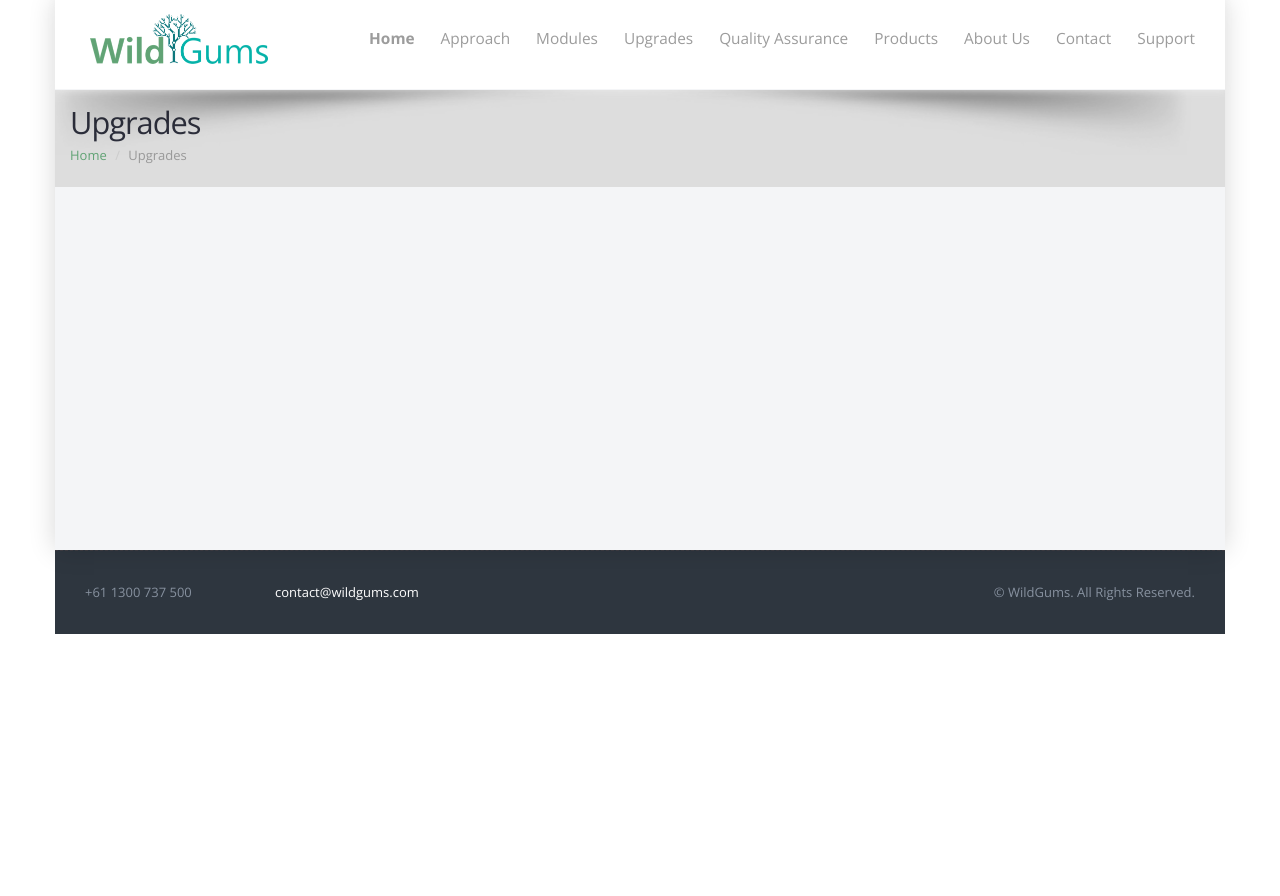
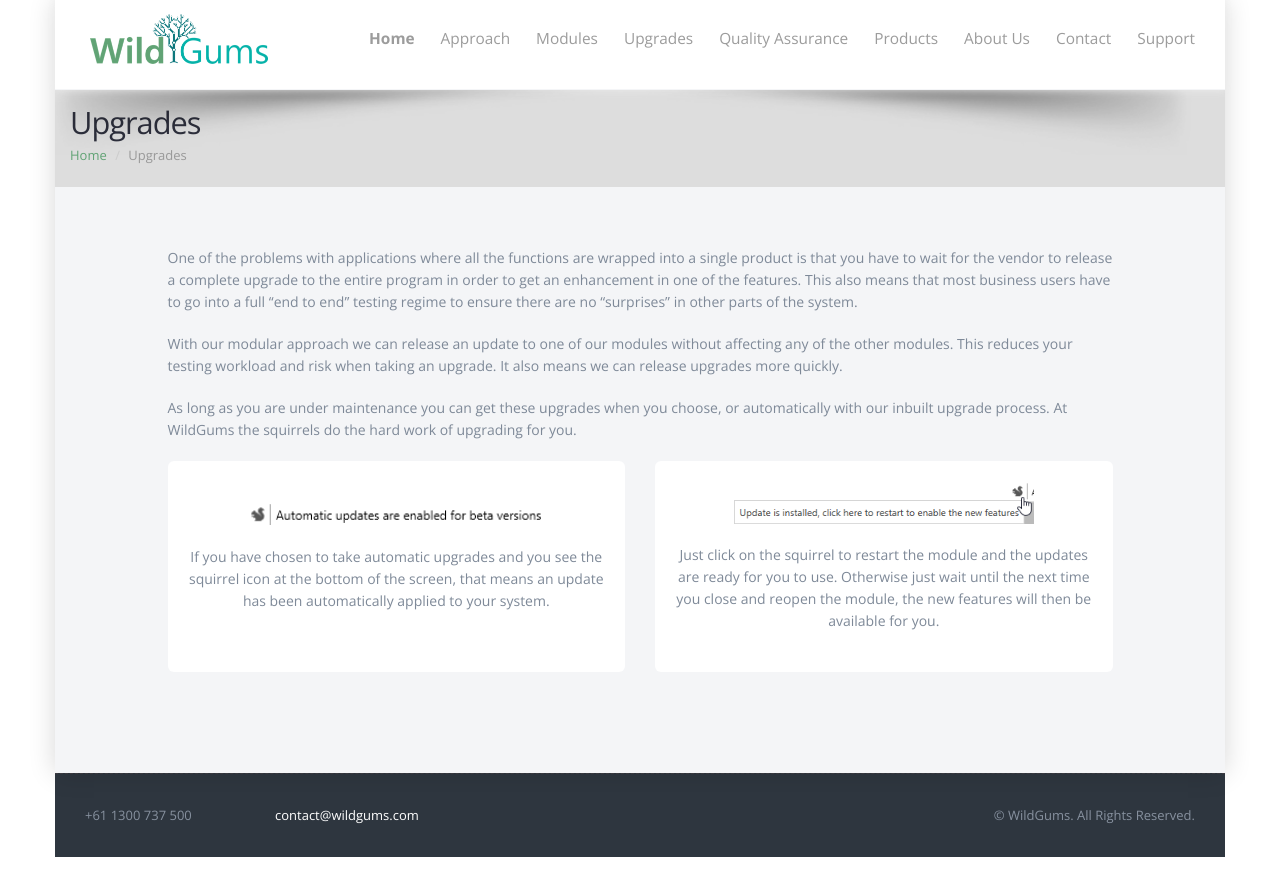
Before and after one commit to Orcomp/Old_Web.WildGums, a Jekyll site: the page built from 03-Upgrades.html, in a window 1280 px wide. Shown: the top 896 px of the page. Built offline with Jekyll 4.4.1, drawn with Linux system fonts in a browser that asks for light colours.

Commit message:
INFRA-71 Removes redundant code from Upgrades page

```diff
--- a/03-Upgrades.html
+++ b/03-Upgrades.html
@@ -15,5 +15,29 @@
     </div>
 </header>
 <section class="container">
-    <p class="lead">{{page.upgrades-description}}</p>
+    <article class="row">
+        <div class="col-md-1"></div>
+        <div class="col-md-10">
+            <p style="margin-top:20px;">One of the problems with applications where all the functions are wrapped into a single product is that you have to wait for the vendor to release a complete upgrade to the entire program in order to get an enhancement in one of the features. This also means that most business users have to go into a full “end to end” testing regime to ensure there are no “surprises” in other parts of the system.</p>
+            <p>With our modular approach we can release an update to one of our modules without affecting any of the other modules. This reduces your testing workload and risk when taking an upgrade. It also means we can release upgrades more quickly.</p>
+            <p>As long as you are under maintenance you can get these upgrades when you choose, or automatically with our inbuilt upgrade process. At WildGums the squirrels do the hard work of upgrading for you.</p>
+        </div>
+        <div class="col-md-1"></div>
+    </article>
+    <article class="row">
+        <div class="col-md-1"></div>
+        <div class="col-md-5">
+            <div class="white-row text-center">
+                <img src="../assets/images/WildGums/upgrades/squirrel1.png" alt="" style="margin-top:20px; margin-bottom:20px; width: 300px;">
+                <p style="margin-bottom:40px;">If you have chosen to take automatic upgrades and you see the squirrel icon at the bottom of the screen, that means an update has been automatically applied to your system.</p>
+            </div>
+        </div>
+        <div class="col-md-5">
+            <div class="white-row text-center">
+                <img src="../assets/images/WildGums/upgrades/squirrel2.png" alt="" style="margin-bottom:20px; width: 300px;">
+                <p>Just click on the squirrel to restart the module and the updates are ready for you to use. Otherwise just wait until the next time you close and reopen the module, the new features will then be available for you.</p>
+            </div>
+        </div>
+        <div class="col-md-1"></div>
+     </article>
 </section>
```
Also changed, not shown: other parts of 03-Upgrades.html (+1 -1 lines), assets/images/WildGums/upgrades/squirrel1.png (added), assets/images/WildGums/upgrades/squirrel2.png (added).
